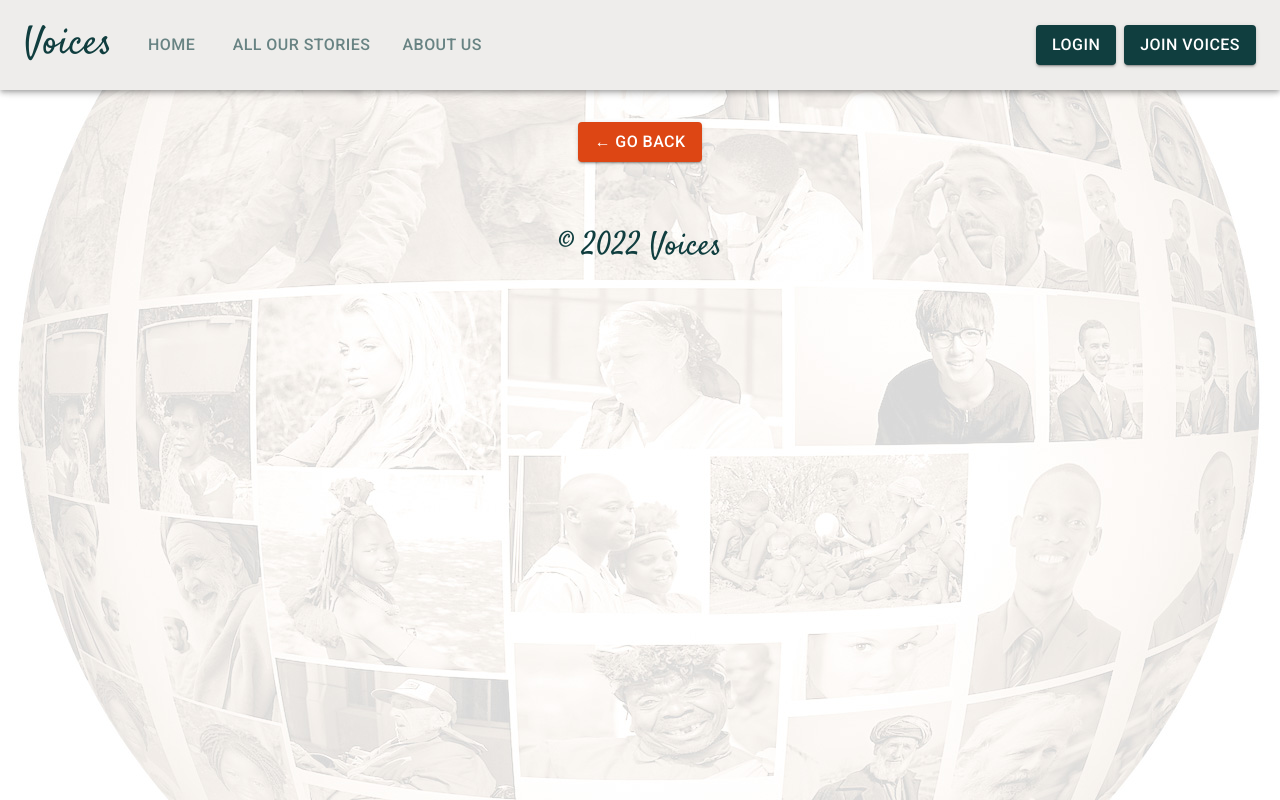
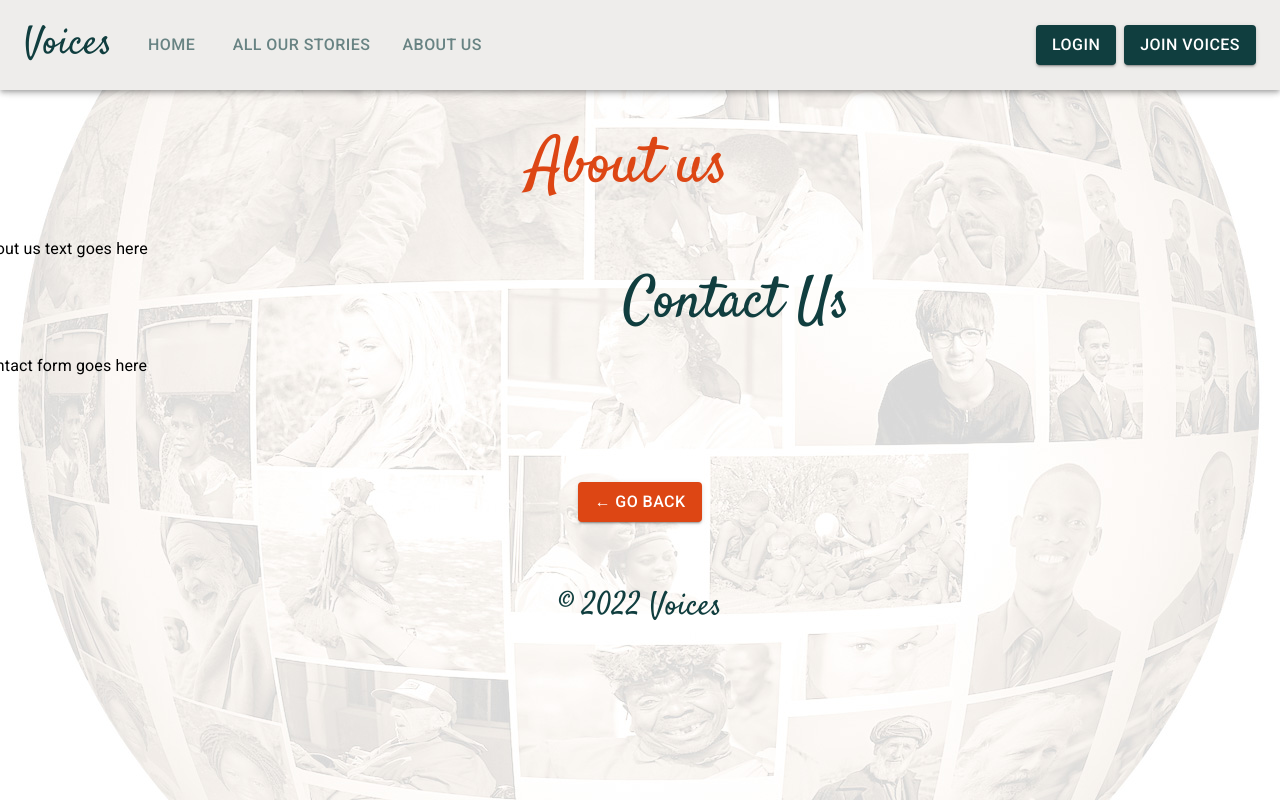
Before and after one commit to grace-anderson/voices, a React (Create React App) app in the folder client/: page /about in a window 1280 px wide. Built offline with nearby package versions, Linux system fonts and the light colour scheme.

Commit message:
About page added

```diff
--- a/client/src/App.js
+++ b/client/src/App.js
@@ -9,7 +9,7 @@ import { setContext } from "@apollo/client/link/context";
 import { BrowserRouter as Router, Routes, Route } from "react-router-dom";
 
 import Home from "./pages/Home";
-// import About from "./pages/About";
+import About from "./pages/About";
 import Stories from "./pages/Stories";
 import Join from "./pages/Join";
 import Login from "./pages/Login";
@@ -54,7 +54,7 @@ function App() {
           <div>
             <Routes>
               <Route path="/" element={<Home />} />
-              {/* <Route path="/about" element={<About />} /> */}
+              <Route path="/about" element={<About />} />
               <Route path="/stories" element={<Stories />} />
               <Route path="/login" element={<Login />} />
               <Route path="/join" element={<Join />} />
--- a/client/src/components/Header/DrawerComp.jsx
+++ b/client/src/components/Header/DrawerComp.jsx
@@ -45,7 +45,7 @@ const DrawerComp = ({ links }) => {
             </CustomisedTabLink>
           </ListItemButton>
           <ListItemButton>
-            <CustomisedTabLink to={"/"} >
+            <CustomisedTabLink to={"/about"} >
               <ListItemText label="ABOUT US" sx={{ color: "white", textDecoration: "none" }}>ABOUT US</ListItemText>
             </CustomisedTabLink>
           </ListItemButton>
--- a/client/src/components/Header/index.jsx
+++ b/client/src/components/Header/index.jsx
@@ -179,7 +179,7 @@ const Header = () => {
                   <CustomisedTabLink to={"/stories"}>
                     <CustomisedTab label="ALL OUR STORIES" />
                   </CustomisedTabLink>
-                  <CustomisedTabLink to={"/"}>
+                  <CustomisedTabLink to={"/about"}>
                     <CustomisedTab label="ABOUT US" />
                   </CustomisedTabLink>
                 </Tabs>
--- /dev/null
+++ b/client/src/pages/About.jsx
@@ -0,0 +1,60 @@
+import React from "react";
+
+import { Grid, Typography } from "@mui/material";
+
+const About = () => {
+  return (
+    <Grid container spacing={3}>
+      <Grid container sx={{ placeItems: "center" }}>
+        {/* heading row */}
+        <Grid item xs={1} />
+        <Grid
+          item
+          xs={10}
+          sx={{
+            display: "flex",
+            textAlign: "center",
+            justifyContent: "center",
+            marginTop: 1,
+          }}
+        >
+          <Typography variant="h1" sx={{ marginBottom: "2rem" }}>
+            About us
+          </Typography>
+        </Grid>
+        <Grid item xs={1} />
+        {/* About us paragraph */}
+        <Grid item xs={1} />
+        <Grid item xs={12}>
+          <Typography variant="body1">About us text goes here</Typography>
+        </Grid>
+        <Grid item xs={1} />
+        {/* form heading  */}
+        <Grid item xs={1} />
+        <Grid
+          item
+          xs={10}
+          sx={{
+            display: "flex",
+            textAlign: "center",
+            justifyContent: "center",
+            marginTop: 1,
+          }}
+        >
+          <Typography variant="h2" sx={{ marginBottom: "1rem" }}>
+            Contact Us
+          </Typography>
+        </Grid>
+        <Grid item xs={1} />
+        {/* Contact form */}
+        <Grid item xs={1} />
+        <Grid item xs={12}>
+          <Typography variant="body1">Contact form goes here</Typography>
+        </Grid>
+        <Grid item xs={1} />
+      </Grid>
+    </Grid>
+  );
+};
+
+export default About;
```
